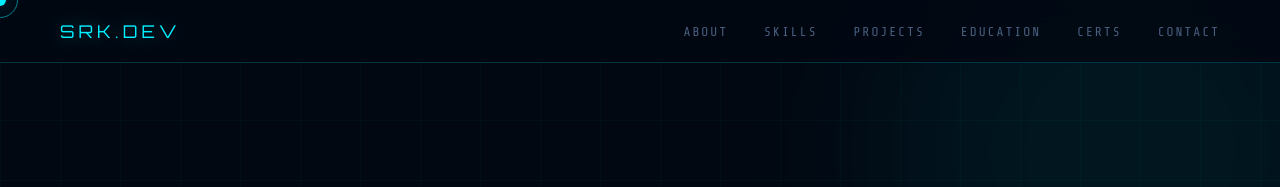
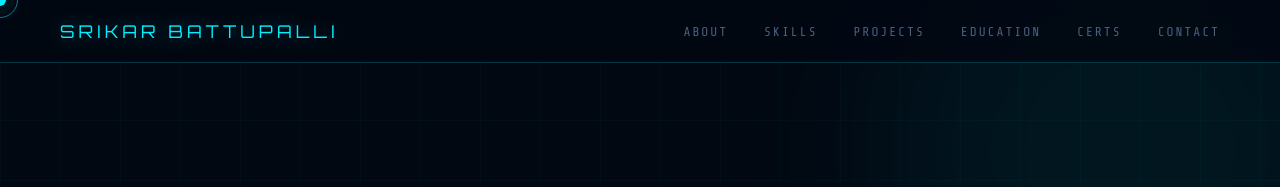
Before and after one commit to Srikarbattupally/srikarbattupally.github.io, a plain HTML site: page index.html in a window 1280 px wide. Shown: the top 187 px of the page. Drawn offline with nearby package versions, Linux system fonts and the light colour scheme.

Commit message:
Update index.html

```diff
--- a/index.html
+++ b/index.html
@@ -386,7 +386,7 @@
 <div class="scanline"></div>
 
 <nav>
-  <div class="nav-logo">SRK.DEV</div>
+  <div class="nav-logo">SRIKAR BATTUPALLI</div>
   <ul class="nav-links">
     <li><a href="#about">About</a></li>
     <li><a href="#skills">Skills</a></li>
```
